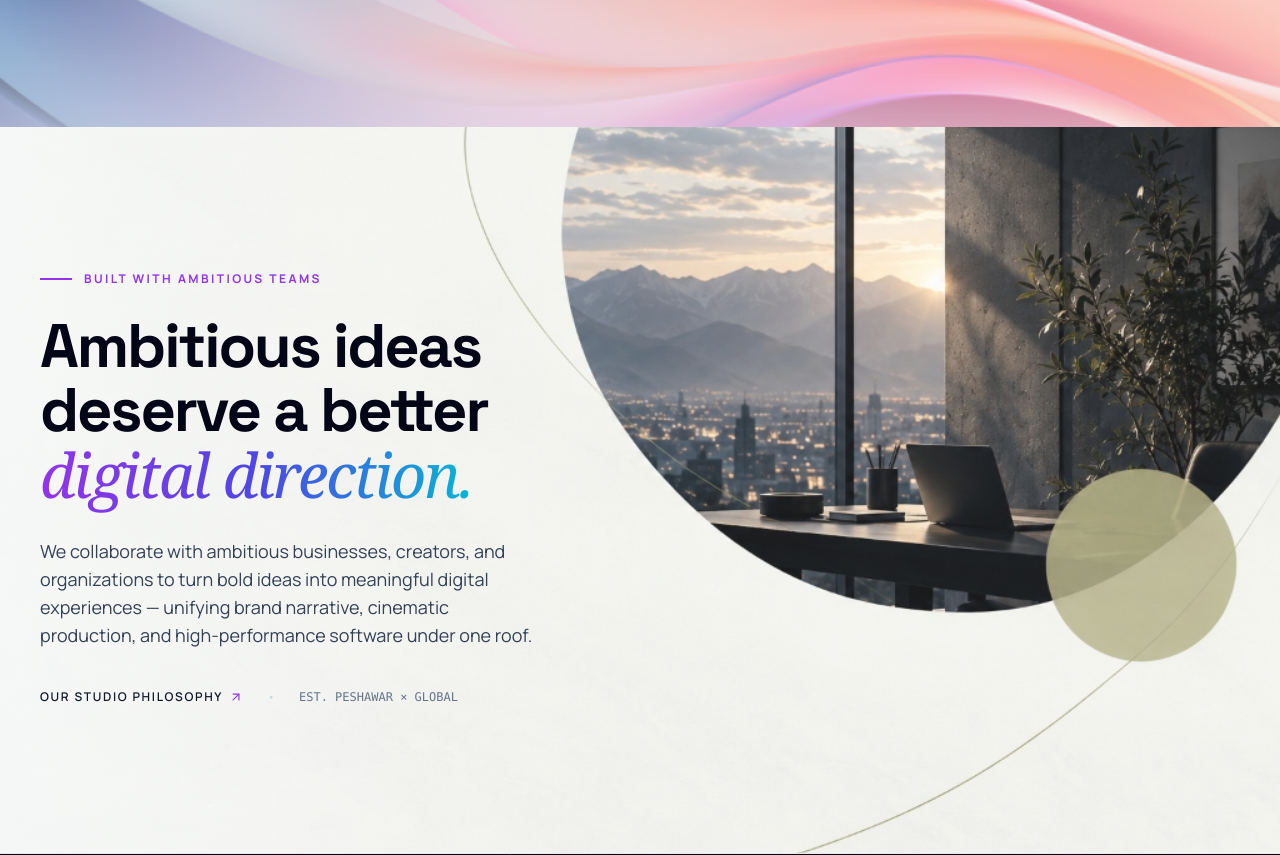
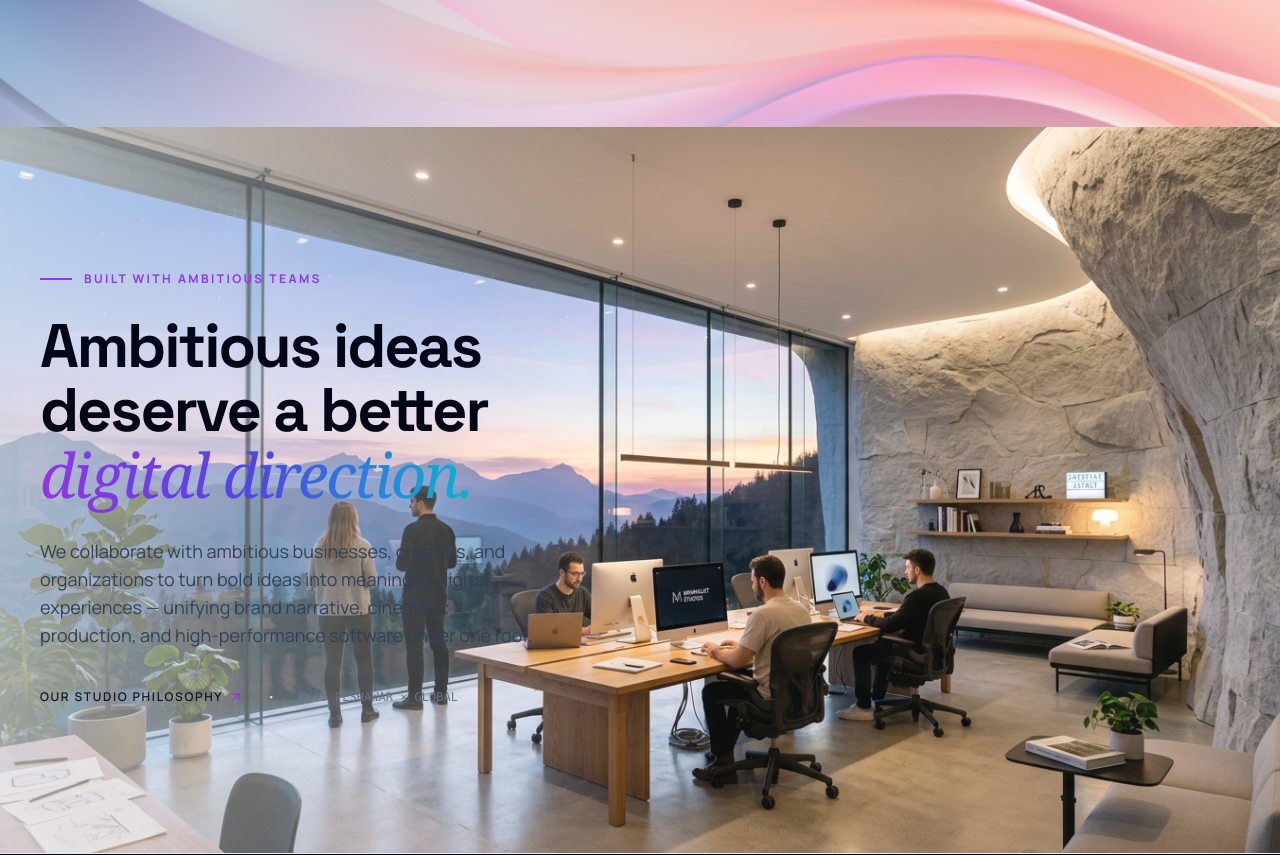
Before and after one commit to FaizaSami0007/KreaitX_By_Faiza, a Next.js app: page / in a window 1280 px wide. Shown: the part 740-1595 px from the top of the page. Built offline with nearby package versions, Linux system fonts and the light colour scheme.

Commit message:
feat: update Section 2 background with high-res studio vista aligned with active theme

```diff
--- a/components/sections/EditorialTrustSection.tsx
+++ b/components/sections/EditorialTrustSection.tsx
@@ -16,12 +16,12 @@ export const EditorialTrustSection: React.FC = () => {
       {/* Editorial Studio Art Background with Mountain Sunset Vista */}
       <div className="absolute inset-0 z-0">
         <Image
-          src="/images/editorial-positioning-bg.png"
+          src="/images/editorial-positioning-theme.jpg"
           alt="KreaitX Creative Technology Studio & Mountain Sunset Vista"
           fill
           priority
           sizes="100vw"
-          className="object-cover object-right md:object-center select-none opacity-90"
+          className="object-cover object-right md:object-center select-none opacity-95"
         />
         {/* Atmospheric gradient for crisp typography contrast */}
         <div className="absolute inset-0 bg-gradient-to-r from-slate-50/95 via-slate-50/80 to-transparent lg:from-slate-50/60 lg:via-transparent lg:to-transparent" />
```
Also changed, not shown: public/images/editorial-positioning-theme.jpg (added).
